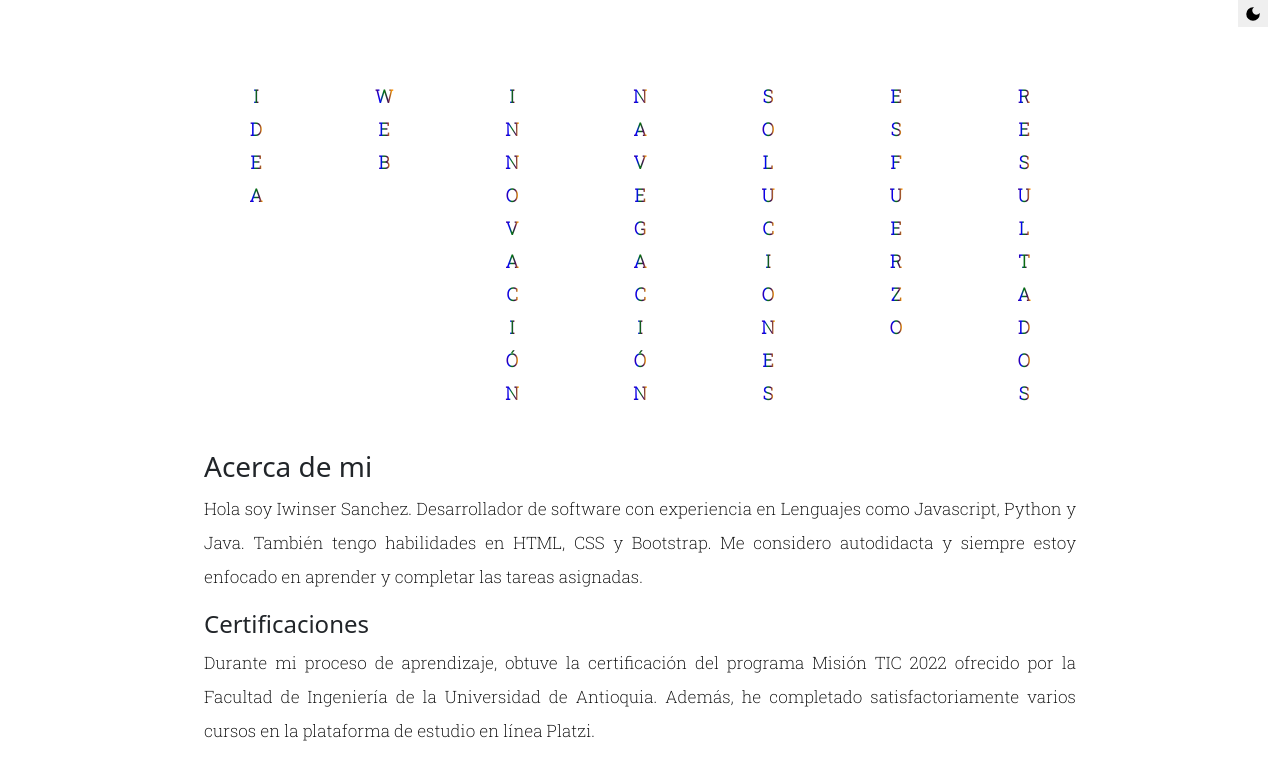
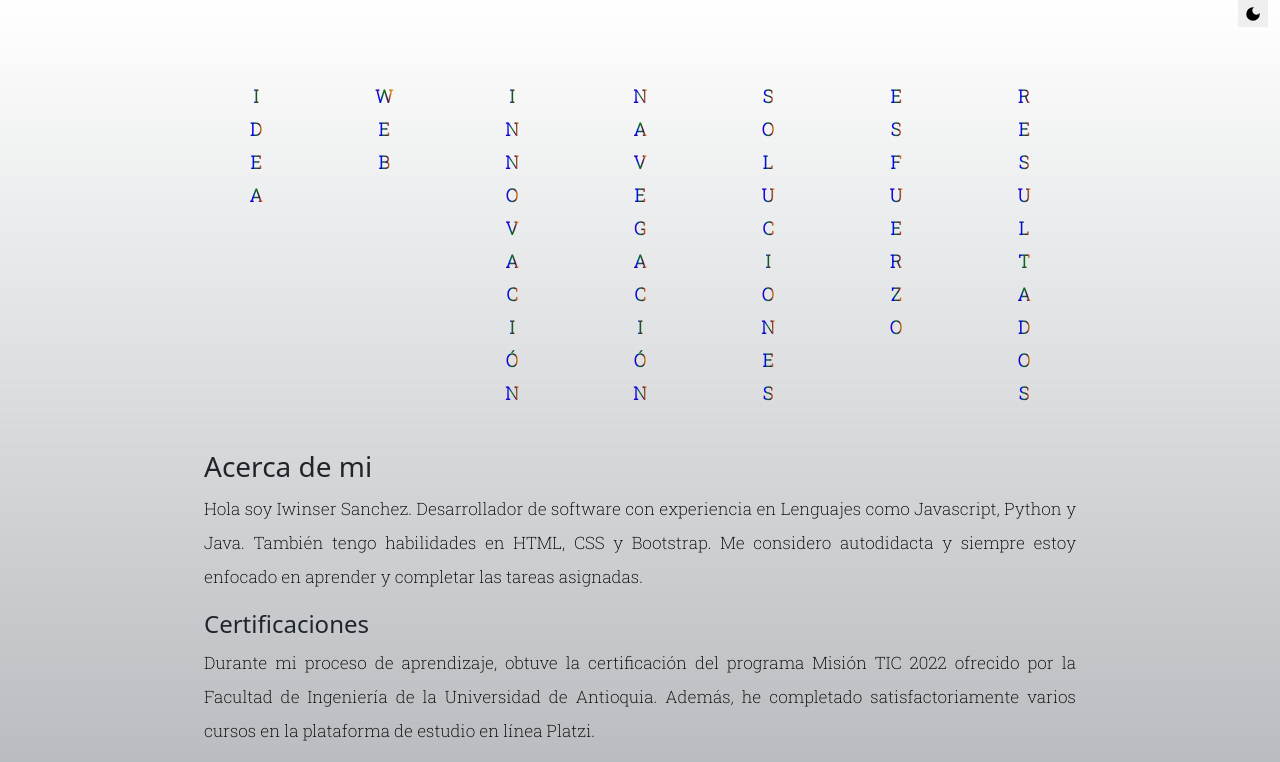
Before and after one commit to iwinser117/react-portafolio, a React app: page / in a window 1280 px wide. Shown: the top 762 px of the page. Built offline with nearby package versions, Linux system fonts and the light colour scheme.

Commit message:
ajuste background

```diff
--- a/src/styles/resposiveMed.css
+++ b/src/styles/resposiveMed.css
@@ -13,6 +13,21 @@ body {
   transition: background-color 0.12s ease-in-out, color 0.12s ease-in-out;
   -webkit-transition: background-color 0.12s ease-in-out, color 0.12s ease-in-out;
   -moz-transition: background-color 0.12s ease-in-out, color 0.12s ease-in-out;
-  -ms-transition: background-color 0.12s ease-in-out, color 0.12s ease-in-out;
+  -ms-transition: background-color z;
   -o-transition: background-color 0.12s ease-in-out, color 0.12s ease-in-out;
+
+  margin: 0;
+  padding: 0;
 }
+
+header {
+  background: #ffffff; /* Fondo blanco en la parte superior */
+  height: 50px; /* Ajusta la altura según tu diseño */
+}
+
+body {
+  background: linear-gradient(to bottom, #ffffff, #ffffff 0%, #858c929a);
+  background-attachment: fixed;
+}
+
+/* Resto de tus estilos... */
```
